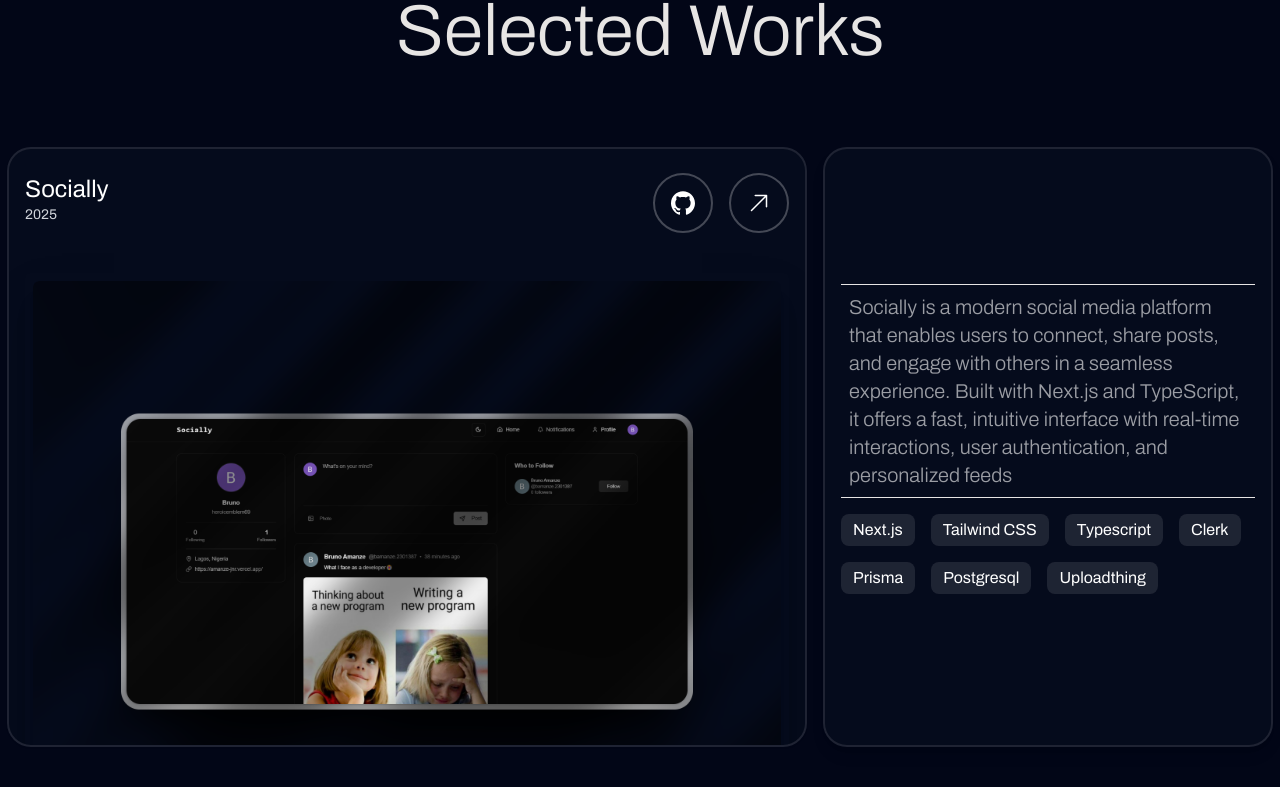
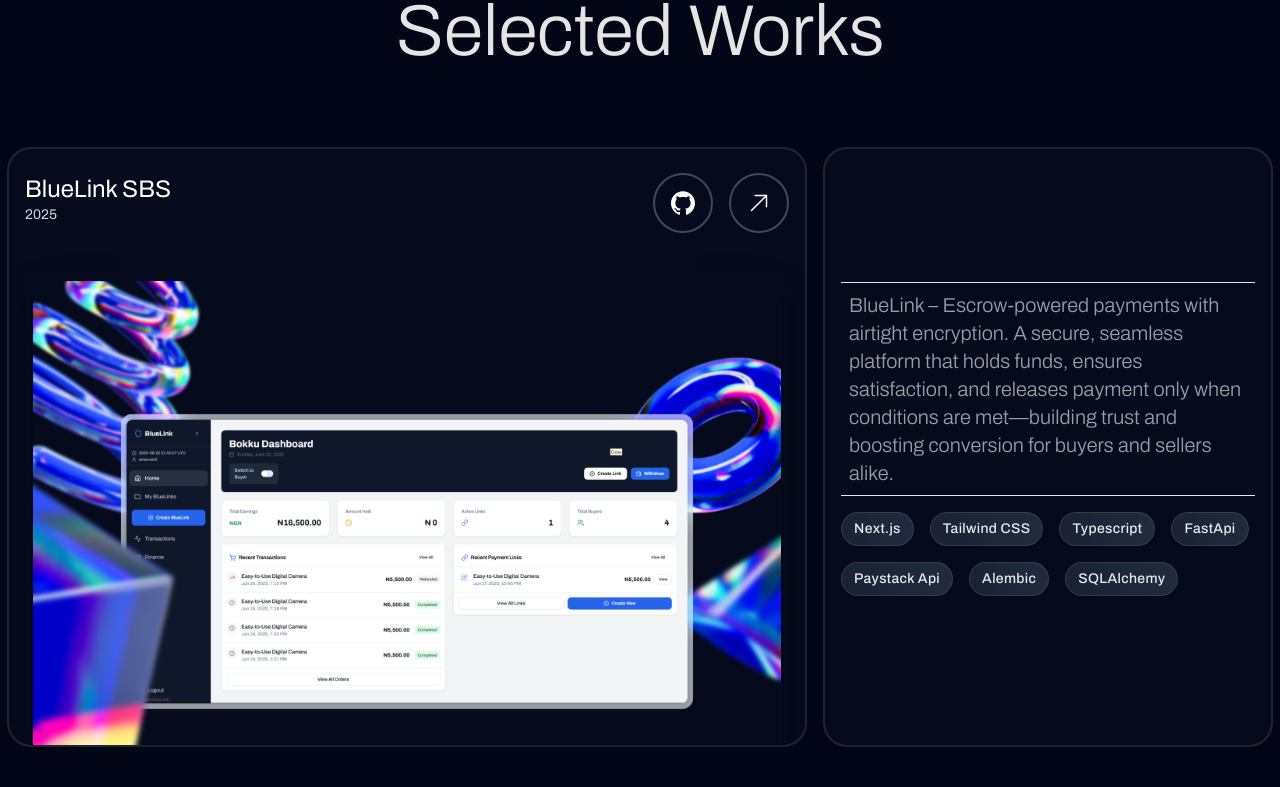
Before and after one commit to amanzecodes/port-v1, a Next.js app: page / in a window 1280 px wide. Shown: the part 1941-2728 px from the top of the page. Built offline with nearby package versions, Linux system fonts and the light colour scheme.

Commit message:
updated the project section with a new project

```diff
--- a/src/app/components/Structure.tsx
+++ b/src/app/components/Structure.tsx
@@ -5,8 +5,30 @@
 import project3 from "../../../assets/images/image7.png";
 import project4 from "../../../assets/images/image3.png";
 import socially from "../../../assets/images/socially.png"
+import bluelink from '../../../assets/images/project11.png'
 
-const projects = [
+interface ProjectProps {
+  title: string;
+  subheading: string;
+  imageUrl: any;
+  description: string;
+  stack: string[];
+  reverse: boolean;
+  href?: string;
+  githubhref?: string;
+}
+
+const projects: ProjectProps[] = [
+  {
+    title: "BlueLink SBS",
+    subheading: "2025",
+    imageUrl: bluelink,
+    description: "BlueLink – Escrow-powered payments with airtight encryption. A secure, seamless platform that holds funds, ensures satisfaction, and releases payment only when conditions are met—building trust and boosting conversion for buyers and sellers alike.",
+    stack: ["Next.js", "Tailwind CSS", "Typescript", "FastApi", "Paystack Api", "Alembic", "SQLAlchemy"],
+    reverse: true,
+    href: "https://www.bluel.ink/",
+    githubhref: "https://github.com/amanzecodes/bluelink"
+  },
   {
     title: "Socially",
     subheading: "2025",
--- a/src/app/components/ui/ProjectDescription.tsx
+++ b/src/app/components/ui/ProjectDescription.tsx
@@ -1,5 +1,4 @@
 "use client";
-import { BorderBeam } from "@/components/magicui/border-beam";
 import { motion } from "framer-motion";
 import { twMerge } from "tailwind-merge";
 
@@ -49,6 +48,7 @@
           viewport={{ once: true }}
           className="py-4 flex flex-wrap gap-2 sm:gap-4"
         >
+          {" "}
           {stack.map((tech, index) => (
             <motion.span
               key={index}
@@ -56,7 +56,8 @@
               whileInView={{ opacity: 1, scale: 1 }}
               transition={{ delay: 0.6 + index * 0.1, duration: 0.4 }}
               viewport={{ once: true }}
-              className="px-3 py-1 bg-white/10 text-white rounded-lg text-sm sm:text-base"
+              className="px-3 py-1.5 bg-gradient-to-r from-slate-800/80 to-slate-700/60 text-white/90 border border-white/10 rounded-full text-xs sm:text-sm font-medium tracking-wide shadow-sm backdrop-blur-sm hover:bg-slate-700/70 hover:border-white/20 transition-all duration-300"
+              whileHover={{ scale: 1.05 }}
             >
               {tech}
             </motion.span>
```
